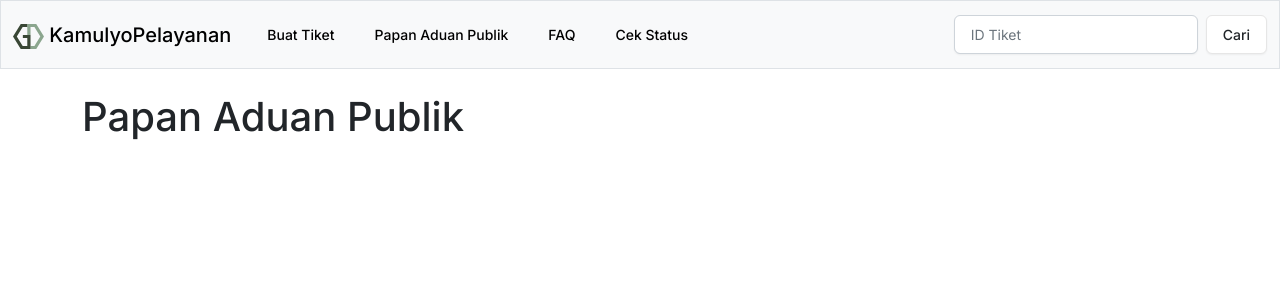
After one commit to lc-at/kamulyo-pelayanan, a Flask app: page /papan-aduan-publik in a window 1280 px wide. The commit adds this page. Shown: the top 300 px of the page. Run offline with Flask 3, Linux system fonts and the light colour scheme; parts of the project's set-up code (start-up, migrations or seed data) failed here and were passed over; some libraries are stand-ins or nearby versions.

Commit message:
feat: Papan aduan publik
Signed-off-by: Faiz Jazadi <me@lcat.dev>

```diff
--- a/app/templates/navbar.html
+++ b/app/templates/navbar.html
@@ -20,7 +20,7 @@
         {%- endmacro -%}
 
         {{ nav_item('Buat Tiket', 'main.index') }}
-        {{ nav_item('Papan Aduan Publik', 'main.index') }}
+        {{ nav_item('Papan Aduan Publik', 'main.papan_aduan_publik') }}
         {{ nav_item('FAQ', '#', False) }}
 
         <li class="nav-item"><a class="nav-link" href="#" x-on:click="$refs.inpIdTiket.focus()">Cek Status</a></li>
--- /dev/null
+++ b/app/templates/papan_aduan_publik.html
@@ -0,0 +1,22 @@
+{% extends "base.html" %}
+
+{% block container %}
+<h1 class="mb-3">Papan Aduan Publik</h1>
+
+<div class="list-group">
+  {% for tiket in tikets %}
+  <a href="{{ url_for('main.status_tiket', tiket_id=tiket.public_id) }}" class="list-group-item list-group-item-action flex-column align-items-start">
+    <div class="d-flex w-100 justify-content-between">
+      <h5 class="mb-1">
+        {{ tiket.subjek }}
+        <p class="badge bg-danger">Belum Selesai</p>
+      </h5>
+      <small class="text-muted">{{ tiket.tgl_dibuat }}</small>
+    </div>
+    <p class="mb-1">{{ tiket.narasi }}</p>
+    <small class="text-muted">Balasan: 10, Viewer: 100</small>
+  </a>
+  {% endfor %}
+</div>
+
+{% endblock %}
--- a/app/views.py
+++ b/app/views.py
@@ -59,3 +59,9 @@ def cari_tiket():
 def status_tiket(tiket_id):
     tiket = Tiket.query.filter_by(id=tiket_id).first_or_404()
     return render_template('status_tiket.html', tiket=tiket)
+
+
+@bp.route('/papan-aduan-publik')
+def papan_aduan_publik():
+    tikets = Tiket.query.filter_by(is_publik=True).all()
+    return render_template('papan_aduan_publik.html', tikets=tikets)
```
